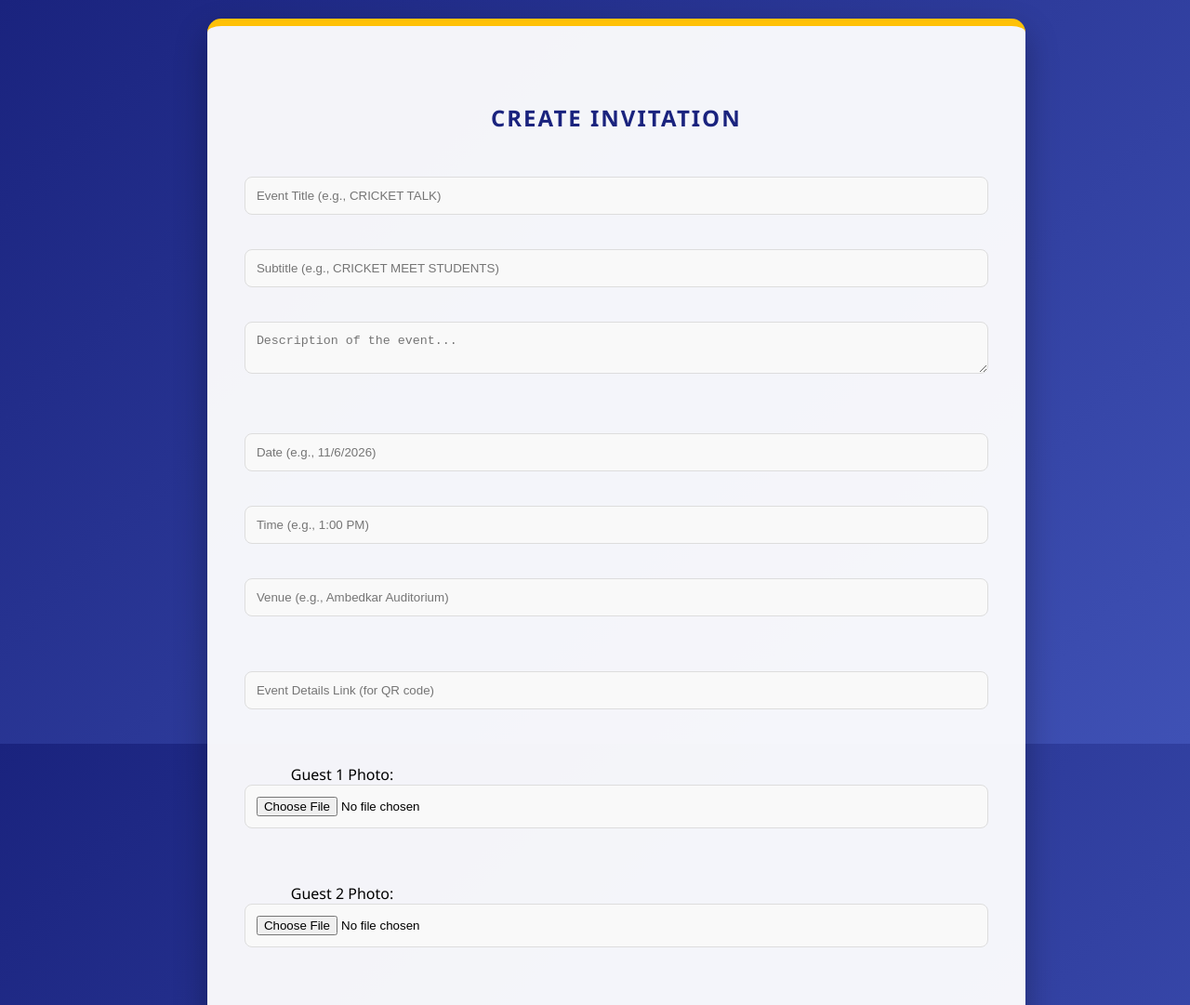
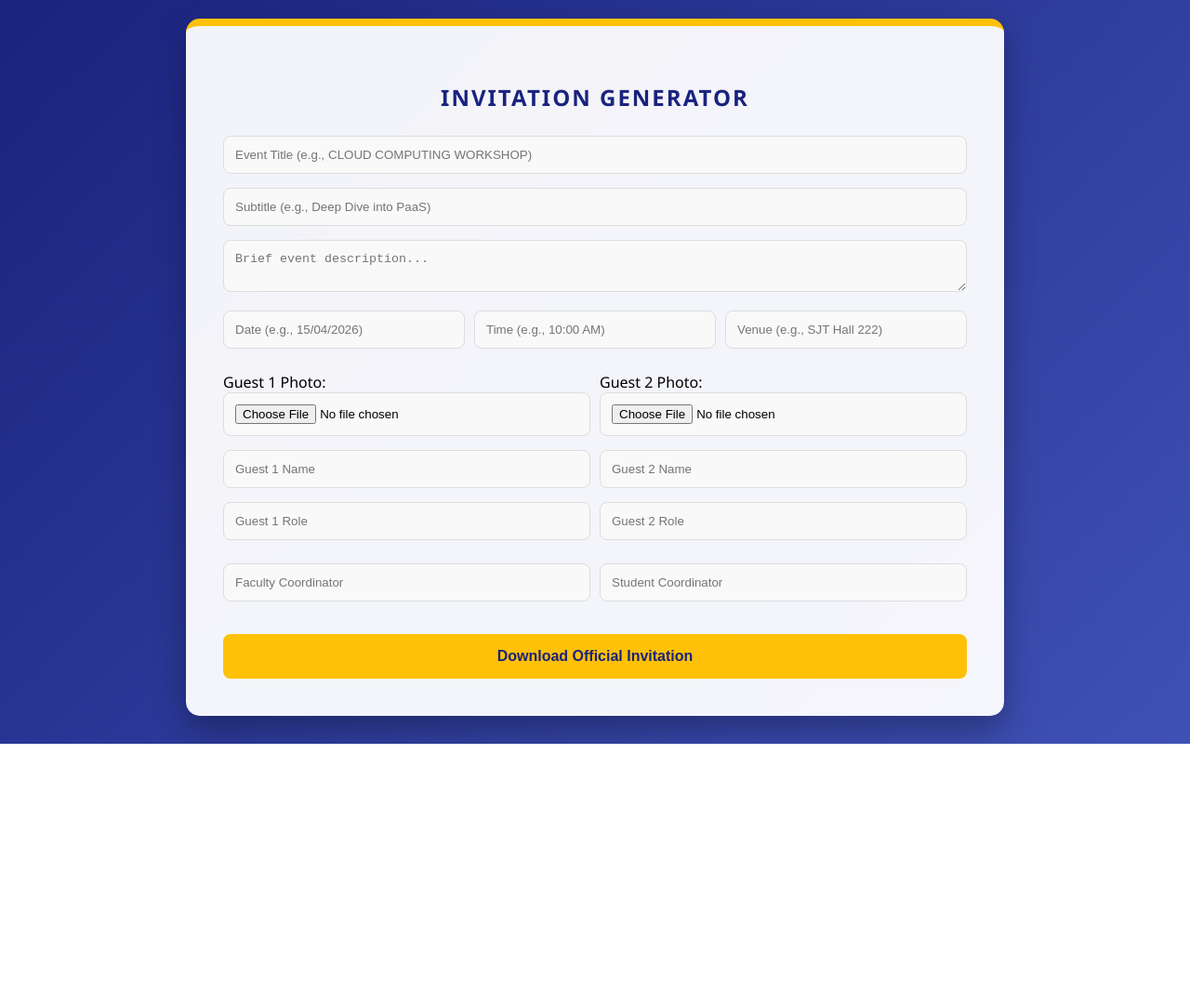
Before and after one commit to rakeshrakku73-create/event-registration, a website: page index.html in a window 1280 px wide. Shown: the top 1081 px of the page at 93% size. After the commit the page ends 800 px from the top, so only its background shows below. Drawn offline with nearby package versions, Linux system fonts and the light colour scheme.

Commit message:
Update index.html

```diff
--- a/index.html
+++ b/index.html
@@ -1,56 +1,51 @@
 <!DOCTYPE html>
-<html>
+<html lang="en">
 <head>
-    <title>VIT Invitation Generator</title>
+    <meta charset="UTF-8">
+    <meta name="viewport" content="width=device-width, initial-scale=1.0">
+    <title>VIT Event Invitation Generator</title>
     <link rel="stylesheet" href="style.css">
     <script src="https://cdnjs.cloudflare.com/ajax/libs/jspdf/2.5.1/jspdf.umd.min.js"></script>
+    <script src="https://cdnjs.cloudflare.com/ajax/libs/qrcodejs/1.0.0/qrcode.min.js"></script>
 </head>
 <body>
 
 <div class="form-container">
-    <h2>Create Invitation</h2>
+    <h2>Invitation Generator</h2>
 
-    <input type="text" id="title" placeholder="Event Title (e.g., CRICKET TALK)">
-    <input type="text" id="subtitle" placeholder="Subtitle (e.g., CRICKET MEET STUDENTS)">
-    <textarea id="description" placeholder="Description of the event..."></textarea>
+    <input type="text" id="title" placeholder="Event Title (e.g., CLOUD COMPUTING WORKSHOP)">
+    <input type="text" id="subtitle" placeholder="Subtitle (e.g., Deep Dive into PaaS)">
+    <textarea id="description" placeholder="Brief event description..."></textarea>
 
-    <div class="row">
-        <input type="text" id="date" placeholder="Date (e.g., 11/6/2026)">
-        <input type="text" id="time" placeholder="Time (e.g., 1:00 PM)">
-        <input type="text" id="venue" placeholder="Venue (e.g., Ambedkar Auditorium)">
+    <div class="row" style="display: flex; gap: 10px;">
+        <input type="text" id="date" placeholder="Date (e.g., 15/04/2026)">
+        <input type="text" id="time" placeholder="Time (e.g., 10:00 AM)">
+        <input type="text" id="venue" placeholder="Venue (e.g., SJT Hall 222)">
     </div>
 
-    <input type="text" id="eventLink" placeholder="Event Details Link (for QR code)">
-
-        <div class="row">
-        <div>
+    <div class="row" style="display: flex; gap: 10px; margin-top: 10px;">
+        <div style="flex: 1;">
             <label>Guest 1 Photo:</label>
             <input type="file" id="guest1Photo" accept="image/*">
+            <input type="text" id="guest1Name" placeholder="Guest 1 Name">
+            <input type="text" id="guest1Role" placeholder="Guest 1 Role">
         </div>
-        <div>
+        <div style="flex: 1;">
             <label>Guest 2 Photo:</label>
             <input type="file" id="guest2Photo" accept="image/*">
+            <input type="text" id="guest2Name" placeholder="Guest 2 Name">
+            <input type="text" id="guest2Role" placeholder="Guest 2 Role">
         </div>
     </div>
-    <div class="row">
-        <input type="text" id="guest1Name" placeholder="Guest 1 Name (e.g., MS DHONI)">
-        <input type="text" id="guest2Name" placeholder="Guest 2 Name (e.g., VIRAT KOHLI)">
-    </div>
-    <div class="row">
-        <input type="text" id="guest1Role" placeholder="Guest 1 Role (e.g., CRICKETER)">
-        <input type="text" id="guest2Role" placeholder="Guest 2 Role (e.g., CRICKETER)">
+
+    <div class="row" style="display: flex; gap: 10px; margin-top: 10px;">
+        <input type="text" id="facultyName" placeholder="Faculty Coordinator">
+        <input type="text" id="studentName" placeholder="Student Coordinator">
     </div>
 
-        <div class="row">
-        <input type="text" id="facultyName" placeholder="Faculty Coordinator Name">
-        <input type="text" id="studentName" placeholder="Student Coordinator Name">
+    <button onclick="downloadPDF()" style="margin-top: 20px;">Download Official Invitation</button>
 </div>
 
-    <button onclick="downloadPDF()">Download Invitation</button>
-
-</div>
-
-<script src="https://cdnjs.cloudflare.com/ajax/libs/qrcodejs/1.0.0/qrcode.min.js"></script>
 <script src="script.js"></script>
 </body>
 </html>
```
Lines whose indentation alone changed are shown as unchanged.
